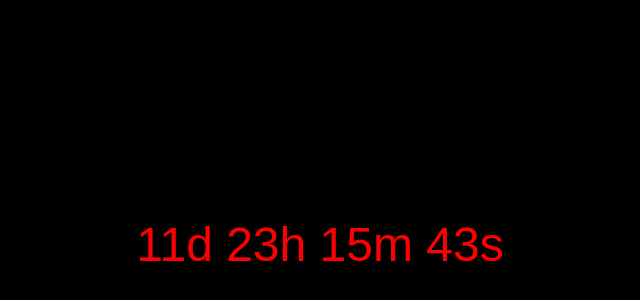
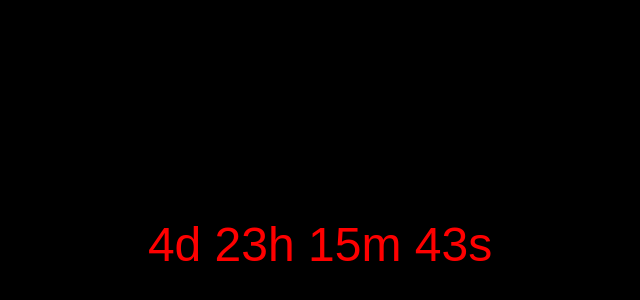
Before and after one commit to GBurn19/DEADEND, a plain HTML site: page index.html in a window 1280 px wide. Shown: the part 156-456 px from the top of the page, without its empty margins (320-960 px from the left). Drawn offline with Linux system fonts and the light colour scheme.

Commit message:
index.html

```diff
--- a/index.html
+++ b/index.html
@@ -3,7 +3,7 @@
 <head>
     <meta charset="UTF-8">
     <meta name="viewport" content="width=device-width, initial-scale=1.0">
-    <title>Countdown to January 31, 2025</title>
+    <title>Countdown to January 24, 2025</title>
     <style>
         body {
             margin: 0;
@@ -40,7 +40,7 @@
 
     <script>
         function updateCountdown() {
-            const targetDate = new Date("January 31, 2025 00:00:00");
+            const targetDate = new Date("January 24, 2025 00:00:00");
             const currentDate = new Date();
             const timeDifference = targetDate - currentDate;
 
```
